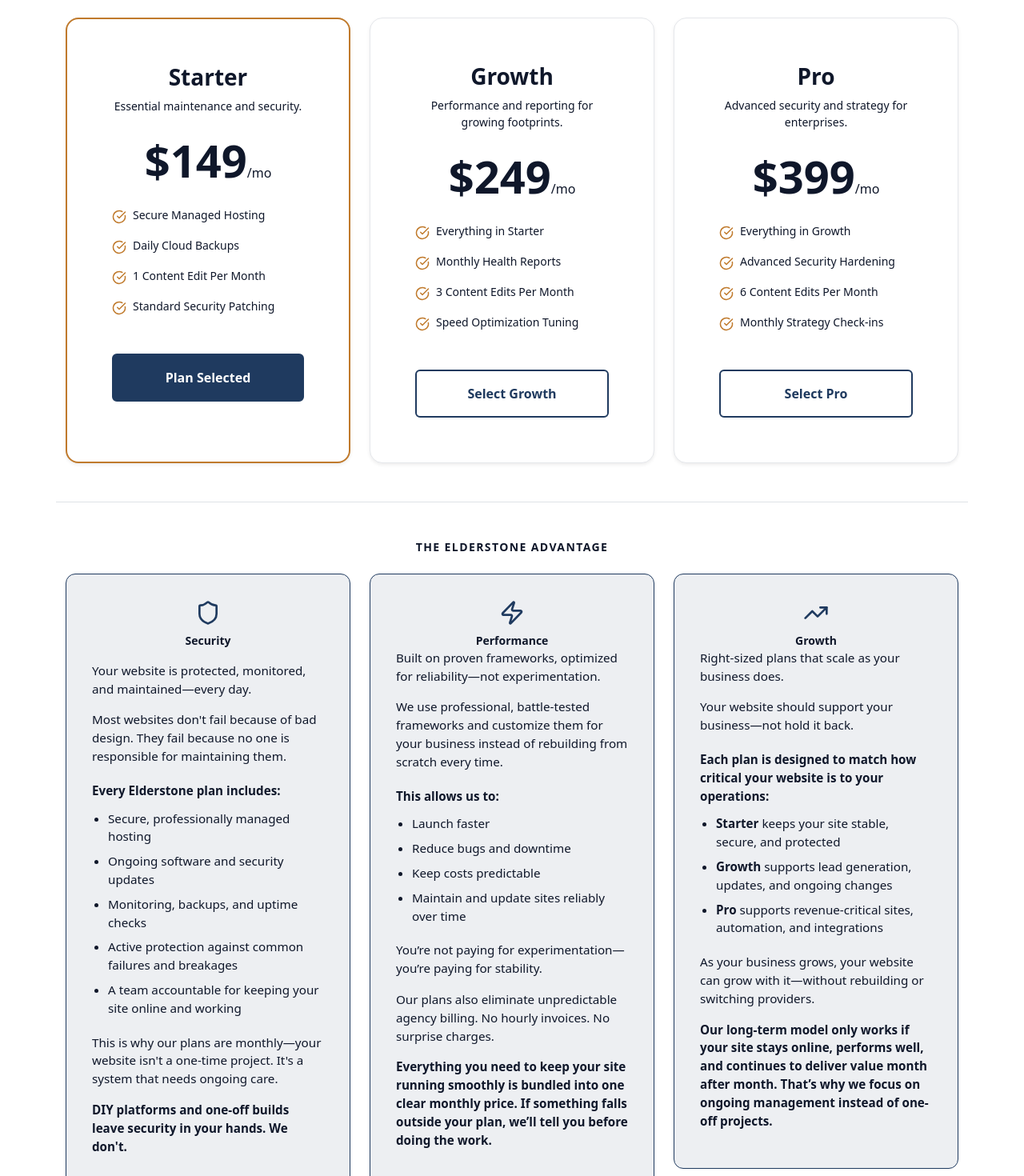
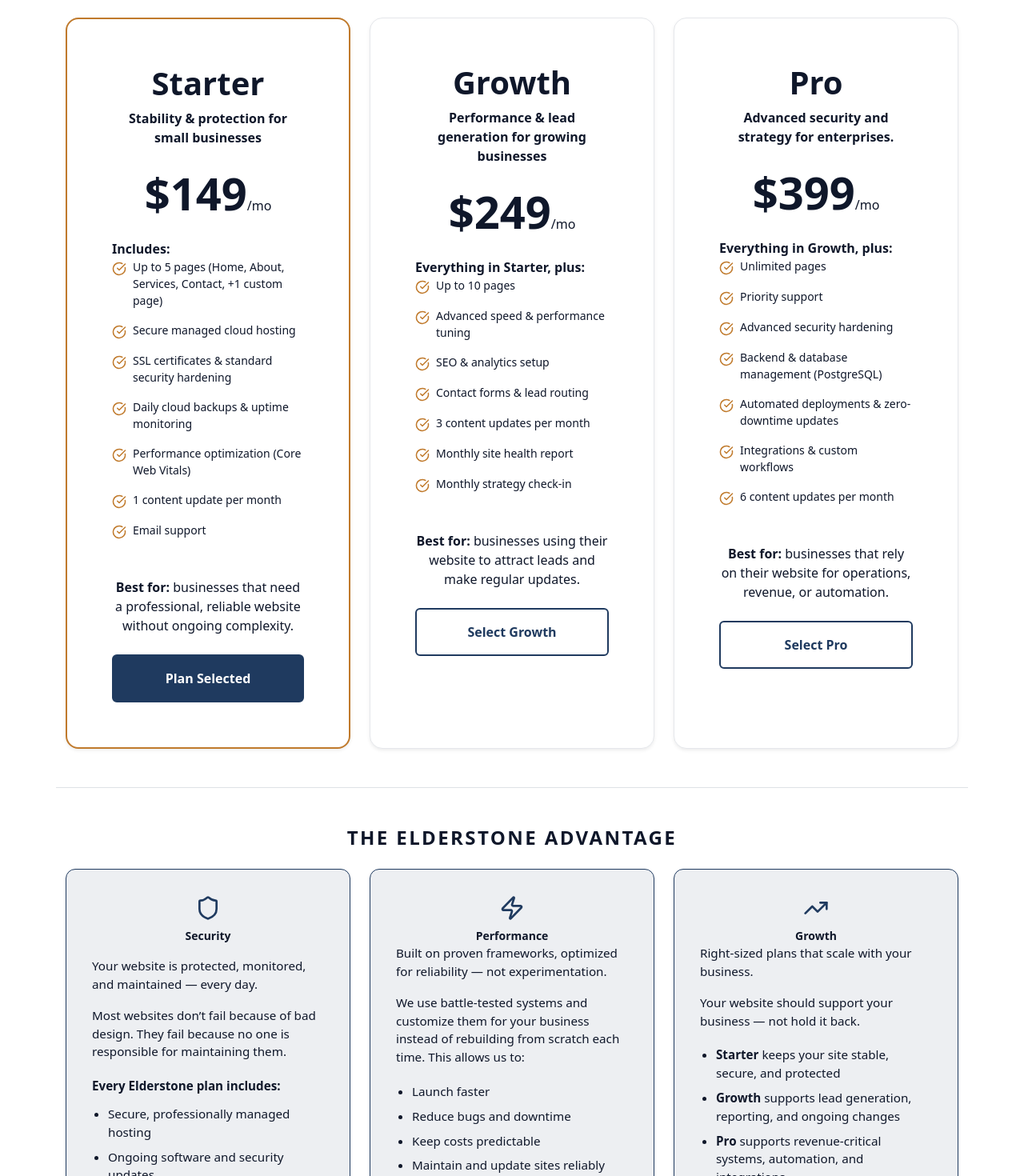
Before and after one commit to edwardgreenwood38/elderstone-site, a React (Vite) app: page / in a window 1280 px wide. Shown: the part 780-2250 px from the top of the page at 80% size. Built offline with nearby package versions, Linux system fonts and the light colour scheme; no server answers.

Commit message:
pricing and trust sections text updated

```diff
--- a/src/pages/Home.jsx
+++ b/src/pages/Home.jsx
@@ -52,16 +52,25 @@ const Home = ({ tier, setTier, darkMode }) => {
   const plans = [
     { name: 'Starter',
       price: '149',
-      description: 'Essential maintenance and security.',
-      features: ['Secure Managed Hosting', 'Daily Cloud Backups', '1 Content Edit Per Month', 'Standard Security Patching'] },
+      description: 'Stability & protection for small businesses',
+      listTitle: 'Includes:',
+      features: ['Up to 5 pages (Home, About, Services, Contact, +1 custom page)', 'Secure managed cloud hosting', 'SSL certificates & standard security hardening', 'Daily cloud backups & uptime monitoring', 'Performance optimization (Core Web Vitals)', '1 content update per month', 'Email support'],
+      footerTitle: 'Best for:',
+      footerDesc: 'businesses that need a professional, reliable website without ongoing complexity.' },
     { name: 'Growth',
       price: '249',
-      description: 'Performance and reporting for growing footprints.',
-      features: ['Everything in Starter', 'Monthly Health Reports', '3 Content Edits Per Month', 'Speed Optimization Tuning'] },
+      listTitle: 'Everything in Starter, plus:',
+      description: 'Performance & lead generation for growing businesses',
+      features: ['Up to 10 pages', 'Advanced speed & performance tuning', 'SEO & analytics setup', 'Contact forms & lead routing', '3 content updates per month', 'Monthly site health report', 'Monthly strategy check-in'],
+      footerTitle: 'Best for:',
+      footerDesc: 'businesses using their website to attract leads and make regular updates.' },
     { name: 'Pro',
       price: '399',
+      listTitle: 'Everything in Growth, plus:',
       description: 'Advanced security and strategy for enterprises.',
-      features: ['Everything in Growth', 'Advanced Security Hardening', '6 Content Edits Per Month', 'Monthly Strategy Check-ins'] }
+      features: ['Unlimited pages', 'Priority support', 'Advanced security hardening', 'Backend & database management (PostgreSQL)', 'Automated deployments & zero-downtime updates', 'Integrations & custom workflows', '6 content updates per month'],
+      footerTitle: 'Best for:',
+      footerDesc: 'businesses that rely on their website for operations, revenue, or automation.' }
   ];
 
   return (
@@ -118,13 +127,17 @@ const Home = ({ tier, setTier, darkMode }) => {
                 }}
               >
                 <div className="card-body p-4">
-                  <h3 className="fw-bold mb-2" style={{ color: 'var(--text-main)' }}>{plan.name}</h3>
-                  <p className="small mb-4" style={{ color: 'var(--text-muted)' }}>{plan.description}</p>
+                  <h3 className="display-6 fw-bold mb-2" style={{ color: 'var(--text-main)' }}>{plan.name}</h3>
+                  <p className="mb-4 fw-bold" style={{ color: 'var(--text-muted)' }}>{plan.description}</p>
 
                   <div className="mb-4">
                     {/* Use Stone Blue for price in Light mode, but White/Off-White in Dark mode for better contrast */}
                     <span className="display-4 fw-bold" style={{ color: 'var(--text-main)' }}>${plan.price}</span>
                     <span style={{ color: 'var(--text-muted)' }}>/mo</span>
+                  </div>
+
+                  <div className='text-start'>
+                    <span className='fw-bold' style={{ color: 'var(--text-main)' }}>{plan.listTitle}</span>
                   </div>
 
                   <ul className="list-unstyled mb-5 text-start">
@@ -135,6 +148,10 @@ const Home = ({ tier, setTier, darkMode }) => {
                       </li>
                     ))}
                   </ul>
+
+                  <div className='mb-4'>
+                    <span className="fw-bold" style={{ color: 'var(--text-main)' }}>{plan.footerTitle}</span> {plan.footerDesc}
+                  </div>
 
                   <button
                     onClick={() => setTier(plan.name)}
@@ -158,7 +175,7 @@ const Home = ({ tier, setTier, darkMode }) => {
       <section className="container py-5 text-center border-top">
         <div className="row justify-content-center">
           <div className="col-md-12">
-            <h4 className="text-uppercase small fw-bold mb-4" style={{ color: 'var (--text-muted)', letterSpacing: '0.1em' }} >The Elderstone Advantage</h4>
+            <h4 className="text-uppercase fw-bold mb-4" style={{ color: 'var (--text-muted)', letterSpacing: '0.1em' }} >The Elderstone Advantage</h4>
 
             <div className="row g-4">
 
@@ -171,18 +188,18 @@ const Home = ({ tier, setTier, darkMode }) => {
                   </p>
 
                   <div style={{ textAlign: 'left' }}>
-                    <p style={{ color: 'var(--text-muted)', marginBottom: '1rem', fontSize: '0.95rem' }}>Your website is protected, monitored, and maintained—every day.</p>
-                    <p style={{ color: 'var(--text-main)', fontSize: '0.95rem', marginBottom: '1.25rem' }}>Most websites don't fail because of bad design. They fail because no one is responsible for maintaining them.</p>
+                    <p style={{ color: 'var(--text-muted)', marginBottom: '1rem', fontSize: '0.95rem' }}>Your website is protected, monitored, and maintained — every day.</p>
+                    <p style={{ color: 'var(--text-main)', fontSize: '0.95rem', marginBottom: '1.25rem' }}>Most websites don’t fail because of bad design. They fail because no one is responsible for maintaining them.</p>
                     <p style={{ color: 'var(--text-main)', fontWeight: '600', marginBottom: '0.75rem', fontSize: '0.95rem' }}>Every Elderstone plan includes:</p>
                       <ul style={{ color: 'var(--text-muted)', paddingLeft: '1.25rem', marginBottom: '1.25rem', fontSize: '0.95rem' }}>
                           <li style={{ marginBottom: '0.5rem' }}>Secure, professionally managed hosting</li>
                           <li style={{ marginBottom: '0.5rem' }}>Ongoing software and security updates</li>
                           <li style={{ marginBottom: '0.5rem' }}>Monitoring, backups, and uptime checks</li>
-                          <li style={{ marginBottom: '0.5rem' }}>Active protection against common failures and breakages</li>
-                          <li style={{ marginBottom: '0.5rem' }}>A team accountable for keeping your site online and working</li>
+                          <li style={{ marginBottom: '0.5rem' }}>Active protection against common failures</li>
+                          <li style={{ marginBottom: '0.5rem' }}>A team accountable for keeping your site online</li>
                       </ul>
-                    <p style={{ color: 'var(--text-muted)', fontSize: '0.95rem', marginBottom: '1rem' }}>This is why our plans are monthly—your website isn't a one-time project. It's a system that needs ongoing care.</p>
-                    <p style={{ color: 'var(--text-main)', fontWeight: '600', fontSize: '0.95rem' }}>DIY platforms and one-off builds leave security in your hands. We don't.</p>
+                    <p style={{ color: 'var(--text-muted)', fontSize: '0.95rem', marginBottom: '1rem' }}>DIY platforms and one-off builds leave security in your hands. We don’t.</p>
+                    {/* <p style={{ color: 'var(--text-main)', fontWeight: '600', fontSize: '0.95rem' }}>DIY platforms and one-off builds leave security in your hands. We don't.</p> */}
                     </div>
                 </div>
 
@@ -197,18 +214,18 @@ const Home = ({ tier, setTier, darkMode }) => {
                   </p>
 
                   <div style={{ textAlign: 'left' }}>
-                    <p style={{ color: 'var(--text-muted)', marginBottom: '1rem', fontSize: '0.95rem' }}>Built on proven frameworks, optimized for reliability—not experimentation.</p>
-                    <p style={{ color: 'var(--text-main)', fontSize: '0.95rem', marginBottom: '1.25rem' }}>We use professional, battle-tested frameworks and customize them for your business instead of rebuilding from scratch every time.</p>
-                    <p style={{ color: 'var(--text-main)', fontWeight: '600', marginBottom: '0.75rem', fontSize: '0.95rem' }}>This allows us to:</p>
+                    <p style={{ color: 'var(--text-muted)', marginBottom: '1rem', fontSize: '0.95rem' }}>Built on proven frameworks, optimized for reliability — not experimentation.</p>
+                    <p style={{ color: 'var(--text-main)', fontSize: '0.95rem', marginBottom: '1.25rem' }}>We use battle-tested systems and customize them for your business instead of rebuilding from scratch each time. This allows us to:</p>
+                    {/* <p style={{ color: 'var(--text-main)', fontWeight: '600', marginBottom: '0.75rem', fontSize: '0.95rem' }}>This allows us to:</p> */}
                       <ul style={{ color: 'var(--text-muted)', paddingLeft: '1.25rem', marginBottom: '1.25rem', fontSize: '0.95rem' }}>
                           <li style={{ marginBottom: '0.5rem' }}>Launch faster</li>
                           <li style={{ marginBottom: '0.5rem' }}>Reduce bugs and downtime</li>
                           <li style={{ marginBottom: '0.5rem' }}>Keep costs predictable</li>
                           <li style={{ marginBottom: '0.5rem' }}>Maintain and update sites reliably over time</li>
                       </ul>
-                    <p style={{ color: 'var(--text-muted)', fontSize: '0.95rem', marginBottom: '1rem' }}>You’re not paying for experimentation—you’re paying for stability.</p>
-                    <p style={{ color: 'var(--text-main)', fontSize: '0.95rem' }}>Our plans also eliminate unpredictable agency billing. No hourly invoices. No surprise charges.</p>
-                    <p style={{ color: 'var(--text-main)', fontWeight: '600', fontSize: '0.95rem' }}>Everything you need to keep your site running smoothly is bundled into one clear monthly price. If something falls outside your plan, we’ll tell you before doing the work.</p>
+                    <p style={{ color: 'var(--text-muted)', fontSize: '0.95rem', marginBottom: '1rem' }}>You’re not paying for experimentation — you’re paying for stability.</p>
+                    {/* <p style={{ color: 'var(--text-main)', fontSize: '0.95rem' }}>Our plans also eliminate unpredictable agency billing. No hourly invoices. No surprise charges.</p>
+                    <p style={{ color: 'var(--text-main)', fontWeight: '600', fontSize: '0.95rem' }}>Everything you need to keep your site running smoothly is bundled into one clear monthly price. If something falls outside your plan, we’ll tell you before doing the work.</p> */}
                   </div>
 
                 </div>
@@ -223,16 +240,16 @@ const Home = ({ tier, setTier, darkMode }) => {
                   </p>
 
                   <div style={{ textAlign: 'left' }}>
-                    <p style={{ color: 'var(--text-muted)', marginBottom: '1rem', fontSize: '0.95rem' }}>Right-sized plans that scale as your business does.</p>
-                    <p style={{ color: 'var(--text-main)', fontSize: '0.95rem', marginBottom: '1.25rem' }}>Your website should support your business—not hold it back.</p>
-                    <p style={{ color: 'var(--text-main)', fontWeight: '600', marginBottom: '0.75rem', fontSize: '0.95rem' }}>Each plan is designed to match how critical your website is to your operations:</p>
+                    <p style={{ color: 'var(--text-muted)', marginBottom: '1rem', fontSize: '0.95rem' }}>Right-sized plans that scale with your business.</p>
+                    <p style={{ color: 'var(--text-main)', fontSize: '0.95rem', marginBottom: '1.25rem' }}>Your website should support your business — not hold it back.</p>
+                    {/* <p style={{ color: 'var(--text-main)', fontWeight: '600', marginBottom: '0.75rem', fontSize: '0.95rem' }}>Each plan is designed to match how critical your website is to your operations:</p> */}
                       <ul style={{ color: 'var(--text-muted)', paddingLeft: '1.25rem', marginBottom: '1.25rem', fontSize: '0.95rem' }}>
                           <li style={{ marginBottom: '0.5rem' }}><span style={{ fontWeight: '600' }}>Starter</span> keeps your site stable, secure, and protected</li>
-                          <li style={{ marginBottom: '0.5rem' }}><span style={{ fontWeight: '600' }}>Growth</span> supports lead generation, updates, and ongoing changes</li>
-                          <li style={{ marginBottom: '0.5rem' }}><span style={{ fontWeight: '600' }}>Pro</span> supports revenue-critical sites, automation, and integrations</li>
+                          <li style={{ marginBottom: '0.5rem' }}><span style={{ fontWeight: '600' }}>Growth</span> supports lead generation, reporting, and ongoing changes</li>
+                          <li style={{ marginBottom: '0.5rem' }}><span style={{ fontWeight: '600' }}>Pro</span> supports revenue-critical systems, automation, and integrations</li>
                       </ul>
-                    <p style={{ color: 'var(--text-muted)', fontSize: '0.95rem', marginBottom: '1rem' }}>As your business grows, your website can grow with it—without rebuilding or switching providers.</p>
-                    <p style={{ color: 'var(--text-main)', fontWeight: '600', fontSize: '0.95rem' }}>Our long-term model only works if your site stays online, performs well, and continues to deliver value month after month. That’s why we focus on ongoing management instead of one-off projects.</p>
+                    <p style={{ color: 'var(--text-muted)', fontSize: '0.95rem', marginBottom: '1rem' }}>As your business grows, your website can grow with it — without rebuilding or switching providers.</p>
+                    {/* <p style={{ color: 'var(--text-main)', fontWeight: '600', fontSize: '0.95rem' }}>Our long-term model only works if your site stays online, performs well, and continues to deliver value month after month. That’s why we focus on ongoing management instead of one-off projects.</p> */}
                   </div>
                 </div>
               </div>
--- a/src/pages/Services.jsx
+++ b/src/pages/Services.jsx
@@ -1,12 +1,31 @@
 import React from 'react';
-import { Shield, Zap, Globe, Cpu } from 'lucide-react';
+import { Shield, Zap, Server, Database, Wrench, TrendingUp } from 'lucide-react';
 
 const Services = ({ darkMode, setDarkMode}) => {
   const serviceList = [
-    { icon: <Shield />, title: "Security Hardening", desc: "Firewall management, malware scanning, and SSL certificate maintenance." },
-    { icon: <Zap />, title: "Speed Optimization", desc: "Global CDN integration and core web vitals performance tuning." },
-    { icon: <Globe />, title: "Managed Hosting", desc: "Cloud-based infrastructure with 99.9% uptime guarantees." },
-    { icon: <Cpu />, title: "Digital Strategy", desc: "Monthly strategy check-ins to align technology with your business goals." }
+    { icon: <Shield />,
+      title: "Security & Uptime Protection",
+      desc: "Firewall hardening, malware detection, SSL automation & proactive uptime monitoring." },
+
+    { icon: <Zap />,
+      title: "Performance Engineering",
+      desc: "Global CDN, speed tuning, core web vitals optimization, and performance audits." },
+
+    { icon: <Server />,
+      title: "Managed Web Infrastructure",
+      desc: "Cloud hosting, environment provisioning, scaling support, and 99.9% uptime assurance." },
+
+    { icon: <Database />,
+      title: "Database & Backend Management",
+      desc: "Secure PostgreSQL provisioning, maintenance, backups and API process orchestration." },
+
+    { icon: <Wrench />,
+      title: "Continuous Deployment & Automation",
+      desc: "Automated builds, PM2 orchestration, Nginx reverse proxy configs, and zero-downtime updates." },
+
+    { icon: <TrendingUp />,
+      title: "Growth & Digital Strategy",
+      desc: "Monthly strategy syncs, analytics reporting, growth planning, and conversion optimization." }
   ];
 
   return (
```
